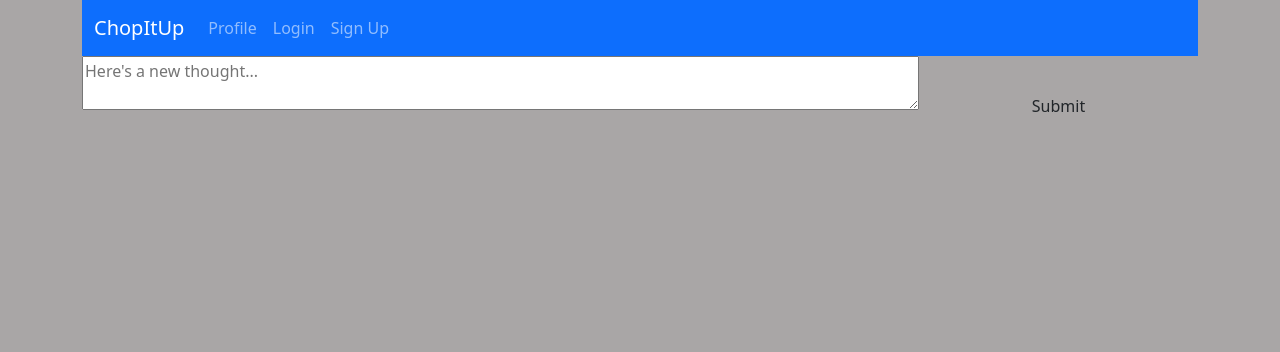
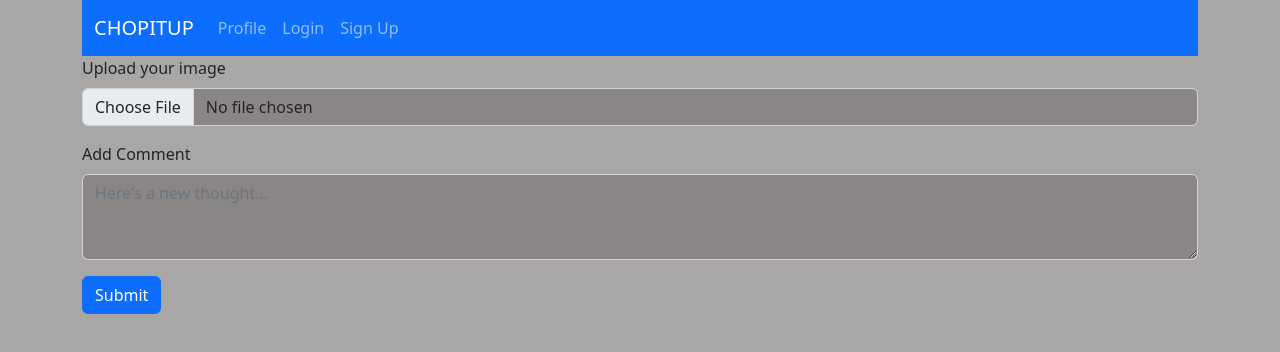
Before and after one commit to chadunnett/ChopItUp, a React (Create React App) app in the folder client/: page /addpost in a window 1280 px wide. Shown: the top 352 px of the page. Built offline with nearby package versions, Linux system fonts and the light colour scheme.

Commit message:
made addPost , changes in index and app.js

```diff
--- a/client/src/App.js
+++ b/client/src/App.js
@@ -10,8 +10,8 @@ import {
   InMemoryCache,
   ApolloProvider,
   createHttpLink,
-} from '@apollo/client';
-import { setContext } from '@apollo/client/link/context';
+} from "@apollo/client";
+import { setContext } from "@apollo/client/link/context";
 //import Col from 'react-bootstrap/Col';
 //import { useState, useEffect } from "react";
 //import Row from 'react-bootstrap/Row';
@@ -23,19 +23,21 @@ import "./App.css";
 import Home from "./views/Home";
 import LoginForm from "./components/LoginForm";
 import PostForm from "./components/PostForm";
+import AuthService from './utils/auth';
+
 
 const httpLink = createHttpLink({
-  uri: '/graphql',
+  uri: "/graphql",
 });
 
 const authLink = setContext((_, { headers }) => {
   // get the authentication token from local storage if it exists
-  const token = localStorage.getItem('id_token');
+  const token = localStorage.getItem("id_token");
   // return the headers to the context so httpLink can read them
   return {
     headers: {
       ...headers,
-      authorization: token ? `Bearer ${token}` : '',
+      authorization: token ? `Bearer ${token}` : "",
     },
   };
 });
@@ -56,7 +58,7 @@ export default function App() {
             <Route path="profile" element={<Profile />} />
             <Route path="login" element={<LoginForm />} />
             <Route path="signup" element={<SignupForm />} />
-          <Route path="addpost" element={<PostForm/>} />
+            <Route path="addpost" element={<PostForm />} />
 
             {/* Using path="*"" means "match anything", so this route
                 acts like a catch-all for URLs that we don't have explicit
@@ -77,18 +79,26 @@ function Layout() {
       <Navbar bg="primary" variant="dark">
         <Container>
           <Navbar.Brand as={Link} to="/">
-            ChopItUp
+            CHOPITUP
           </Navbar.Brand>
           <Nav className="me-auto">
             <Nav.Link as={Link} to="/profile">
               Profile
             </Nav.Link>
+
             <Nav.Link as={Link} to="/login">
               Login
             </Nav.Link>
             <Nav.Link as={Link} to="/signup">
               Sign Up
             </Nav.Link>
+          </Nav>
+          <Nav>
+            {AuthService.loggedIn() && (
+              <Nav.Link as={Link} to="/addpost" className="btn btn-outline-success">
+                Add Post
+              </Nav.Link>
+            )}
           </Nav>
         </Container>
       </Navbar>
@@ -109,31 +119,6 @@ function Profile() {
   );
 }
 
-// function Login() {
-//   return (
-//     <Form>
-//       <Form.Group className="mb-3" controlId="formBasicEmail">
-//         <Form.Label>Email address</Form.Label>
-//         <Form.Control type="email" placeholder="Enter email" />
-//         <Form.Text className="text-muted">
-//           We'll never share your email with anyone else.
-//         </Form.Text>
-//       </Form.Group>
-
-//       <Form.Group className="mb-3" controlId="formBasicPassword">
-//         <Form.Label>Password</Form.Label>
-//         <Form.Control type="password" placeholder="Password" />
-//       </Form.Group>
-//       <Form.Group className="mb-3" controlId="formBasicCheckbox">
-//         <Form.Check type="checkbox" label="Check me out" />
-//       </Form.Group>
-//       <Button variant="primary" type="submit">
-//         Submit
-//       </Button>
-//     </Form>
-//   );
-// }
-
 function NoMatch() {
   return (
     <div>
--- a/client/src/components/PostForm.js
+++ b/client/src/components/PostForm.js
@@ -3,13 +3,16 @@ import React, { useState } from 'react';
 import { useMutation } from '@apollo/client';
 import { ADD_POST } from '../utils/mutations';
 import { QUERY_POSTS, QUERY_ME } from '../utils/queries';
+import Button from 'react-bootstrap/Button';
+import Form from 'react-bootstrap/Form';
 
 const PostForm = () => {
   const [postText, setText] = useState('');
+  const [selectedImage, setSelectedImage] = useState(null);
+  const [imageUrl, setImageUrl] = useState(null);
 
-  const [addPost, { error }] = useMutation(ADD_POST, {
+  const [addPost] = useMutation(ADD_POST, {
     update(cache, { data: { addPost } }) {
-
 
       try {
         const { me } = cache.readQuery({ query: QUERY_ME });
@@ -21,7 +24,7 @@ const PostForm = () => {
         console.warn("First post insertion by user!")
       }
 
-    const { posts} = cache.readQuery({ query: QUERY_POSTS});
+      const { posts } = cache.readQuery({ query: QUERY_POSTS });
       console.log(posts)
       cache.writeQuery({
         query: QUERY_POSTS,
@@ -41,8 +44,18 @@ const PostForm = () => {
     event.preventDefault();
 
     try {
+      const response = fetch("/image-upload", {
+        method: "POST",
+        body: {
+          image: selectedImage
+        }
+      });
+      console.log(response);
+
+      setImageUrl(response.url);
+
       await addPost({
-        variables: { postText },
+        variables: { postText, imageUrl },
       });
 
       setText('');
@@ -53,21 +66,38 @@ const PostForm = () => {
 
   return (
     <div>
-      <form
+      <Form
         className="flex-row justify-center justify-space-between-md align-stretch"
         onSubmit={handleFormSubmit}
       >
-        <textarea
+        <Form.Group controlId="formFile" className="mb-3">
+          <Form.Label>Upload your image</Form.Label>
+          <Form.Control
+            type="file"
+            name="file"
+            onChange={(event) => {
+              console.log(event.target.files[0]);
+              setSelectedImage(event.target.files[0]);
+            }}
+          />
+        </Form.Group>
+
+        <Form.Group className="mb-3" controlId="exampleForm.ControlTextarea1">
+          <Form.Label>Add Comment</Form.Label>
+          <Form.Control
+            as="textarea"
+            rows={3}
             placeholder="Here's a new thought..."
             value={postText}
             className="form-input col-12 col-md-9"
-          onChange={handleChange}
-        ></textarea>
-        <button className="btn col-12 col-md-3" type="submit">
+            onChange={handleChange} />
+        </Form.Group>
+
+        <Button type="submit">
           Submit
-        </button>
-      </form>
-    </div>
+        </Button>
+      </Form>
+    </div >
   );
 };
 
```
Also changed, not shown: client/src/index.js (+0 -18 lines). Lines whose indentation alone changed are shown as unchanged.
